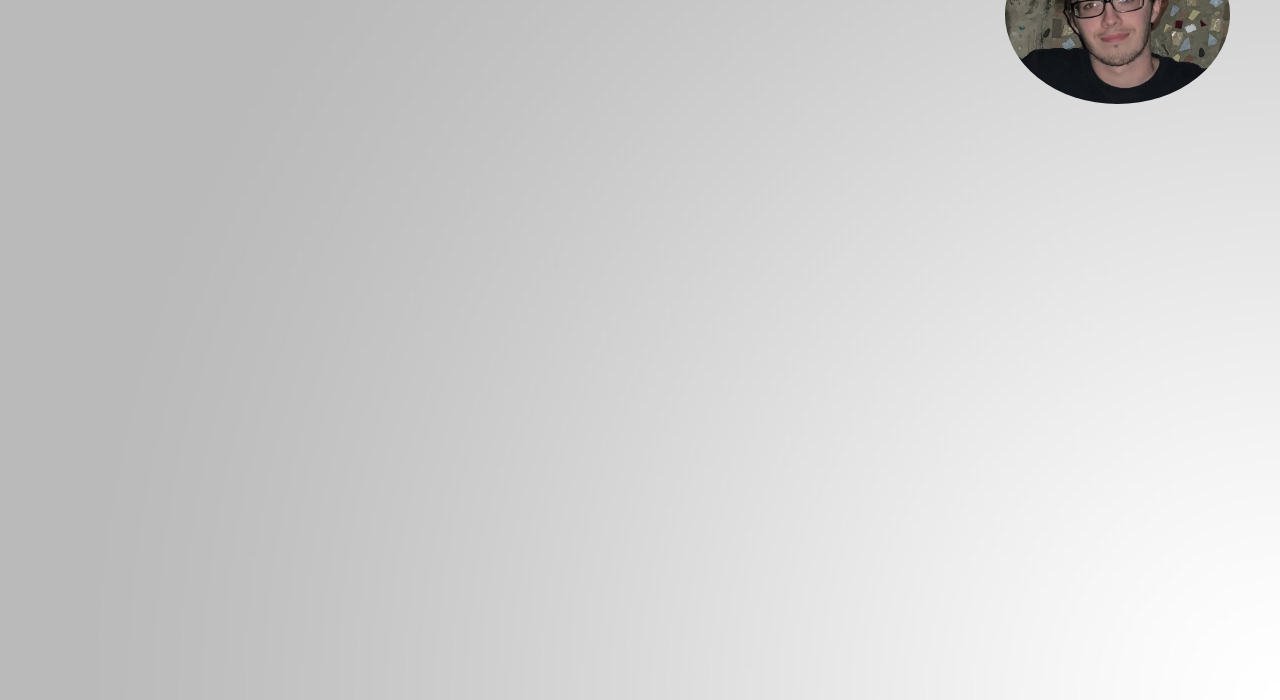
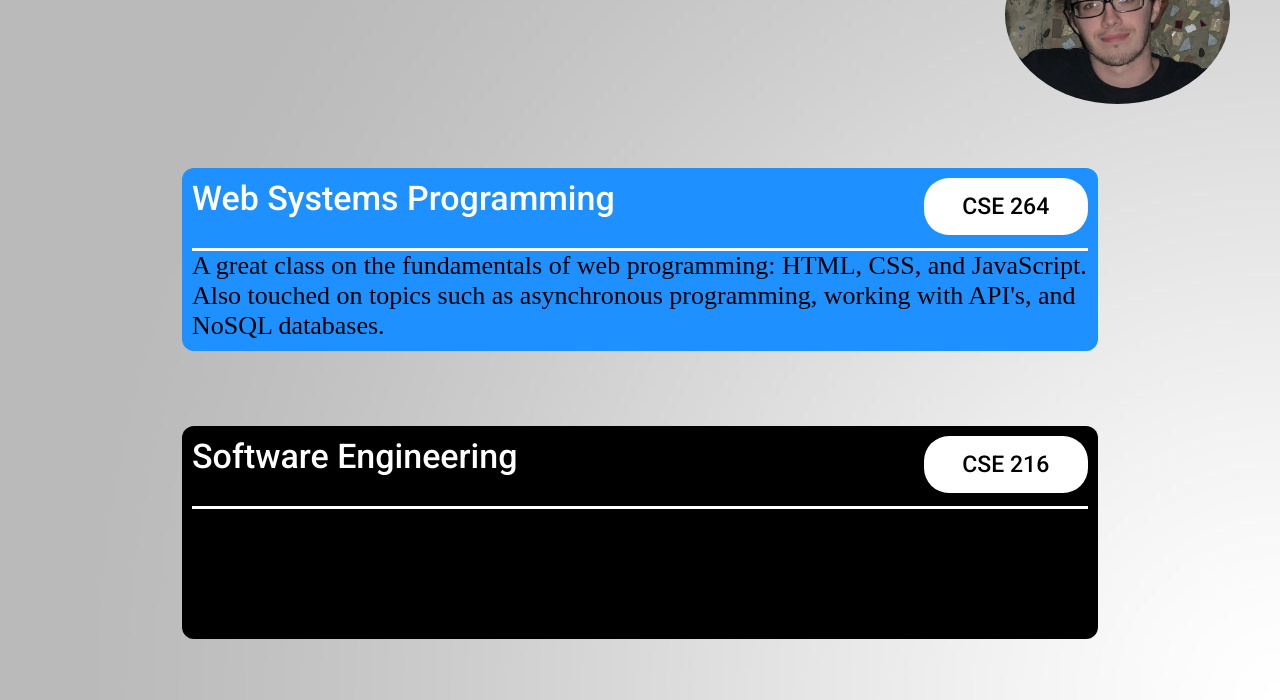
Before and after one commit to ColeBuck/portfolio, a Gatsby site: page /coursework in a window 1280 px wide. Shown: the part 100-800 px from the top of the page. Built offline with nearby package versions, Linux system fonts and the light colour scheme; Gatsby itself is replaced by a stand-in of ours.

Commit message:
create CourseCard component

```diff
--- /dev/null
+++ b/src/components/CourseCard.js
@@ -0,0 +1,13 @@
+import React from "react"
+import "./CourseCard.scss"
+
+export default function CourseCard(props) {
+    return <div class="course-card"  style={{"backgroundColor": props.color}}>
+        <div class="top">
+            <header class="title">{props.title}</header>
+            <a class={"course " + props.color} href={props.link} target="_">{props.abbrev}</a>
+        </div>
+        <hr/>
+        <p class="description">{props.description}</p>
+    </div>
+}
--- /dev/null
+++ b/src/components/CourseCard.scss
@@ -0,0 +1,47 @@
+div.course-card {
+
+    width: 70%;
+    margin: auto;
+    margin-bottom: 75px;
+    border-radius: 12px;
+    padding: 10px;
+
+}
+
+div.top {
+    padding-bottom: 30px;
+}
+
+hr {
+    height: 3px;
+    color: white;
+    background-color: white;
+    border: 0;
+    width: 100%;
+}
+
+header.title {
+    width: 75%;
+    font-size: 34px;
+    font-family: 'Roboto', sans-serif;
+    color: white;
+    display: inline;
+}
+
+a.course {
+    margin: 0;
+    width: 15%;
+    display: inline;
+    float: right;
+    text-align: center;
+}
+
+a.black:hover {
+    background-color: dodgerblue;
+}
+
+p.description {
+    margin-top: 0;
+    font-size: 26px;
+    background-color: transparent;
+}
--- a/src/pages/coursework.js
+++ b/src/pages/coursework.js
@@ -1,12 +1,44 @@
 import React from "react"
 import Navbar from "../components/navbar"
+import CourseCard from "../components/courseCard"
 import "../components/base.scss"
+
+const courses = [
+    {
+        title:"Web Systems Programming",
+        description:"A great class on the fundamentals of web programming: HTML, CSS, and JavaScript. Also touched on topics such as asynchronous programming, working with API's, and NoSQL databases.",
+        abbrev:"CSE 264",
+        link:"https://engineering.lehigh.edu/cse/academics/course-index/cse-264-web-systems-programming-3"
+    },
+    {
+        title:"Software Engineering",
+        description:"For me personally, this was a trial-by-fire introduction to the world of software engineering. Whether it was trying to solve merge conflicts at 3 AM, or spending an entire day debugging one particular issue, every week was a new challenge. Some specific topics I learned: Git, the Agile development process, and unit testing.",
+        abbrev:"CSE 216",
+        link:"https://engineering.lehigh.edu/cse/academics/course-index/cse-216-software-engineering-3"
+    },
+    {
+        title:"Web Design 1",
+        description:"After taking the above Software Engineering class, I took this class to learn more about the UI/UX side of software engineering. We covered things like color schemes, typography, accessibility, etc.",
+        abbrev:"DES 070",
+        link:"https://catalog.lehigh.edu/courselisting/des/"
+    },
+    {
+        title:"Network Security",
+        description:"An engaging class that covered both network attacks and defense. We experimented with things like DNS poisoning, DDoS attacks, cross-site scripting, and SQL injection.",
+        abbrev:"CSE 343",
+        link:"https://engineering.lehigh.edu/cse/academics/course-index/cse-343-network-security-3"
+    },
+
+]
 
 export default function Coursework() {
     return <div>
         <Navbar active="coursework"/>
         <div class="courses">
-
+            {courses.map((item, index) => {
+            const colors = ['dodgerblue', 'black'];
+            return <CourseCard color={colors[index % colors.length]} title={item.title} description={item.description} link={item.link} abbrev={item.abbrev}></CourseCard>
+            })}
         </div>
     </div>
 }
```
